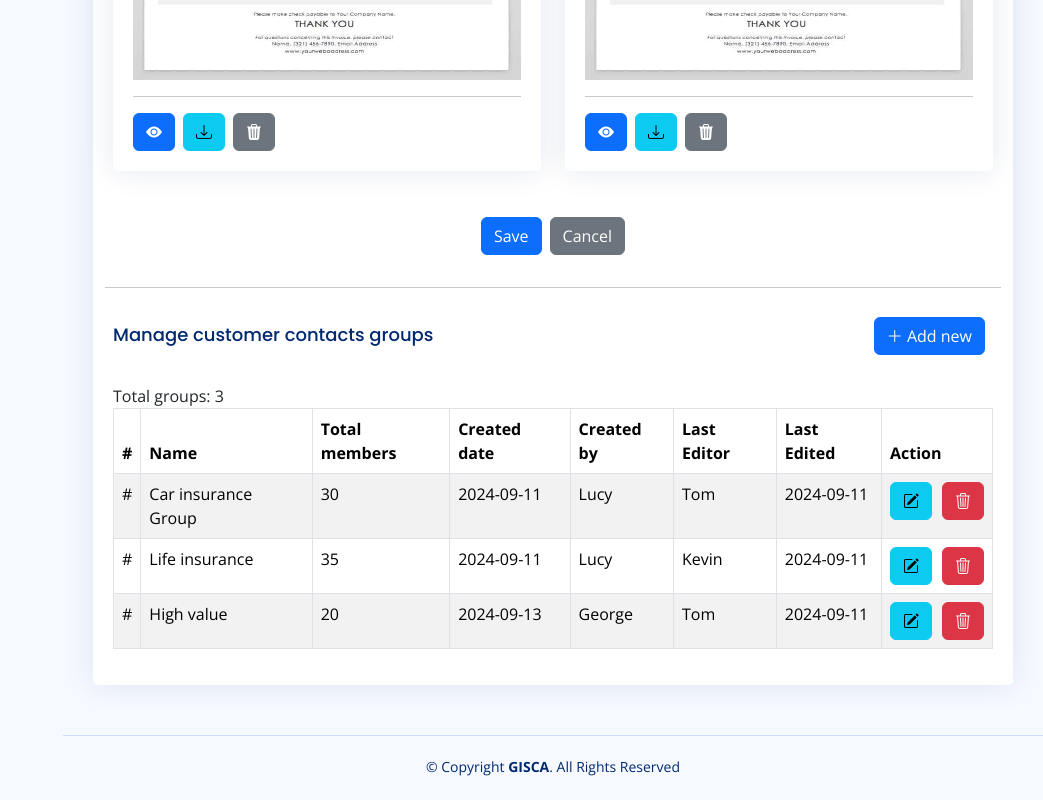
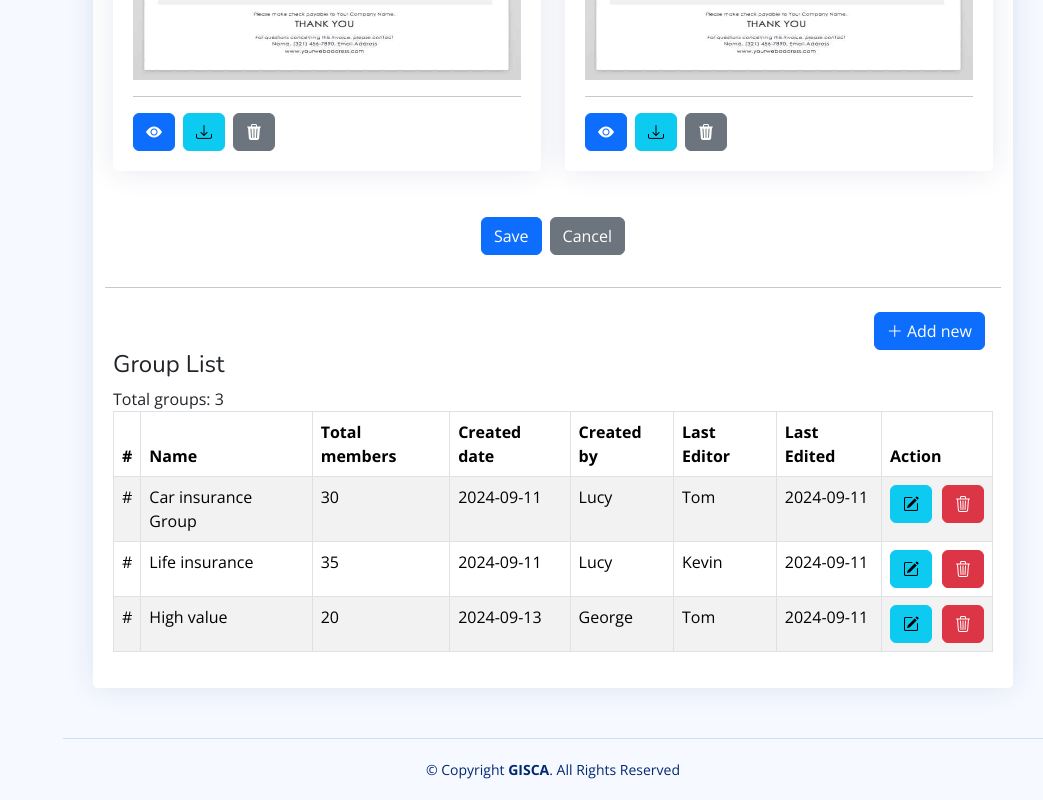
Before and after one commit to General-Insurance-Soft/tchalla, a Next.js app: page /page/crm/contact in a window 1280 px wide. Shown: the part 966-1766 px from the top of the page, without its empty margins (237-1280 px from the left). Built offline with nearby package versions, Linux system fonts and the light colour scheme.

Commit message:
toggle save

```diff
--- a/app/page/crm/contact/page.js
+++ b/app/page/crm/contact/page.js
@@ -17,13 +17,19 @@ export default function Page() {
 
     const toggleCustomerTable = () => {
         setShowGroupCustomerList(!showGroupCustomerList);
-        setActionBtnLabel(showGroupCustomerList ? "Add new": "Cancel" );
     };
 
     let customerTable = [
         <>
             <div className="row">
-                <div className="col-sm-6">Total Customers: 600</div>
+
+                {
+                    isContactsGroupTab ?
+                        <div className="col-sm-6">Total Customers selected: 20</div>
+
+                        :
+                        <div className="col-sm-6">Total Customers: 600</div>
+                }
             </div>
             <table className="table table-striped table-bordered">
                 <thead>
@@ -259,23 +265,45 @@ export default function Page() {
                         <div class="tab-pane fade show active" id="bordered-customer_group" role="tabpanel" aria-labelledby="customer_group-tab">
 
 
-                            <div class="d-flex justify-content-between align-items-center mb-3">
+                            <div class="d-flex justify-content-between align-items-center mt-2">
                                 <div>
-                                    <h5 className="card-title">Manage customer contacts groups</h5>
+                                    {/* <h5 className="card-title">Manage customer contacts groups</h5> */}
                                 </div>
 
                                 <div>
-                                    <button onClick={() => toggleCustomerTable()} class="btn btn-primary me-2"><i class="bi bi-plus-lg"></i> {actionBtnLabel} </button>
+                                    {
+                                        showGroupCustomerList ?
+                                            [
+                                                <>
+                                                    <button class="btn btn-primary me-2"><i class="bi bi-floppy"></i> Save </button>
+                                                    <button onClick={() => toggleCustomerTable()} class="btn btn-secondary me-2"><i class="bi bi-x"></i> Cancel </button>
+                                                </>
+                                            ]
+                                            :
+                                            [<button onClick={() => toggleCustomerTable()} class="btn btn-primary me-2"><i class="bi bi-plus-lg"></i> Add new </button>]
+                                    }
 
                                 </div>
                             </div>
 
                             {
-                                showGroupCustomerList ? customerTable : ""
+                                showGroupCustomerList ?
+                                    <>
+                                        <div className="row mb-3">
+                                            <form className="row">
+                                                <div className="col-md-4"><input type="text" className="form-control" placeholder="Group Name" /></div>
+                                            </form>
+                                        </div>
+                                        {customerTable}
+                                        <hr />
+                                    </>
+                                    :
+                                    ""
                             }
 
                             <div className="row">
-                                <div className="col-sm-6">Total groups: 3</div>
+                                <h4 >Group List</h4>
+                                <div >Total groups: 3</div>
                             </div>
                             <table className="table table-striped table-bordered">
                                 <thead>
```
